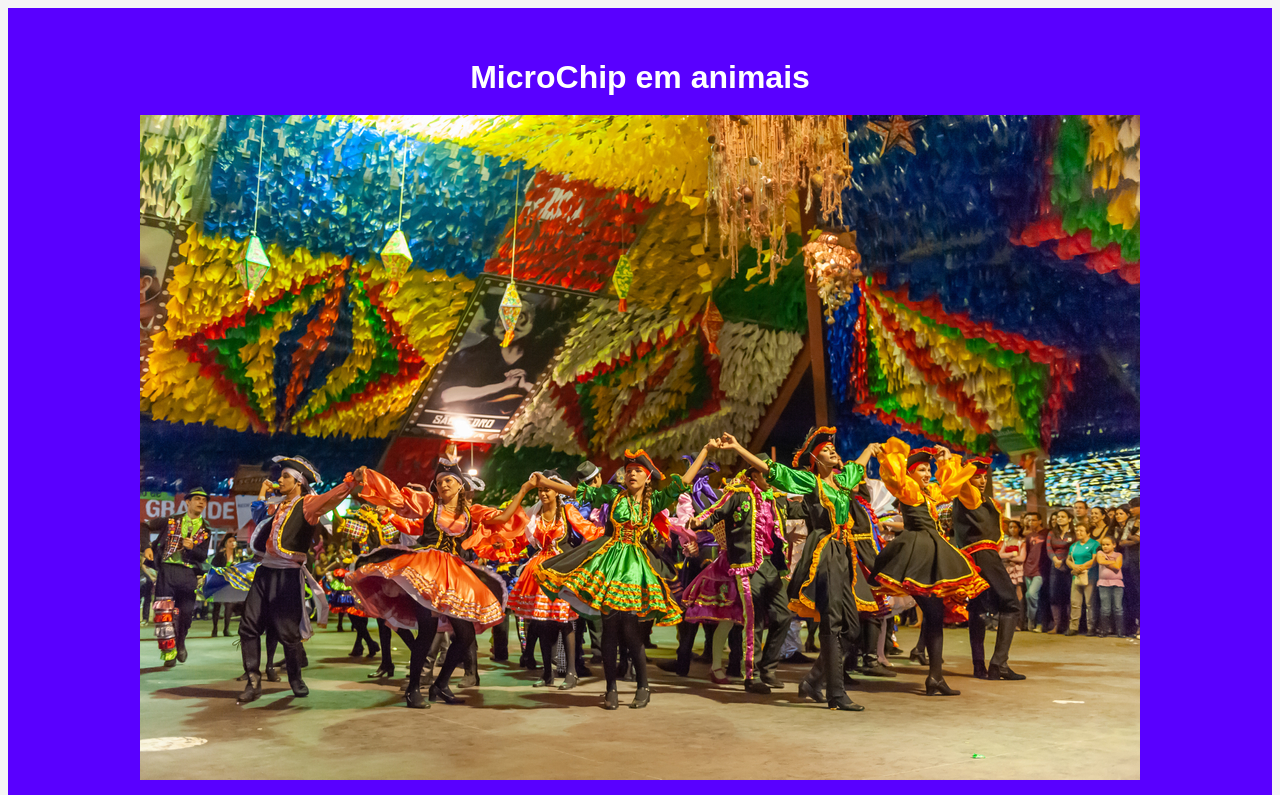
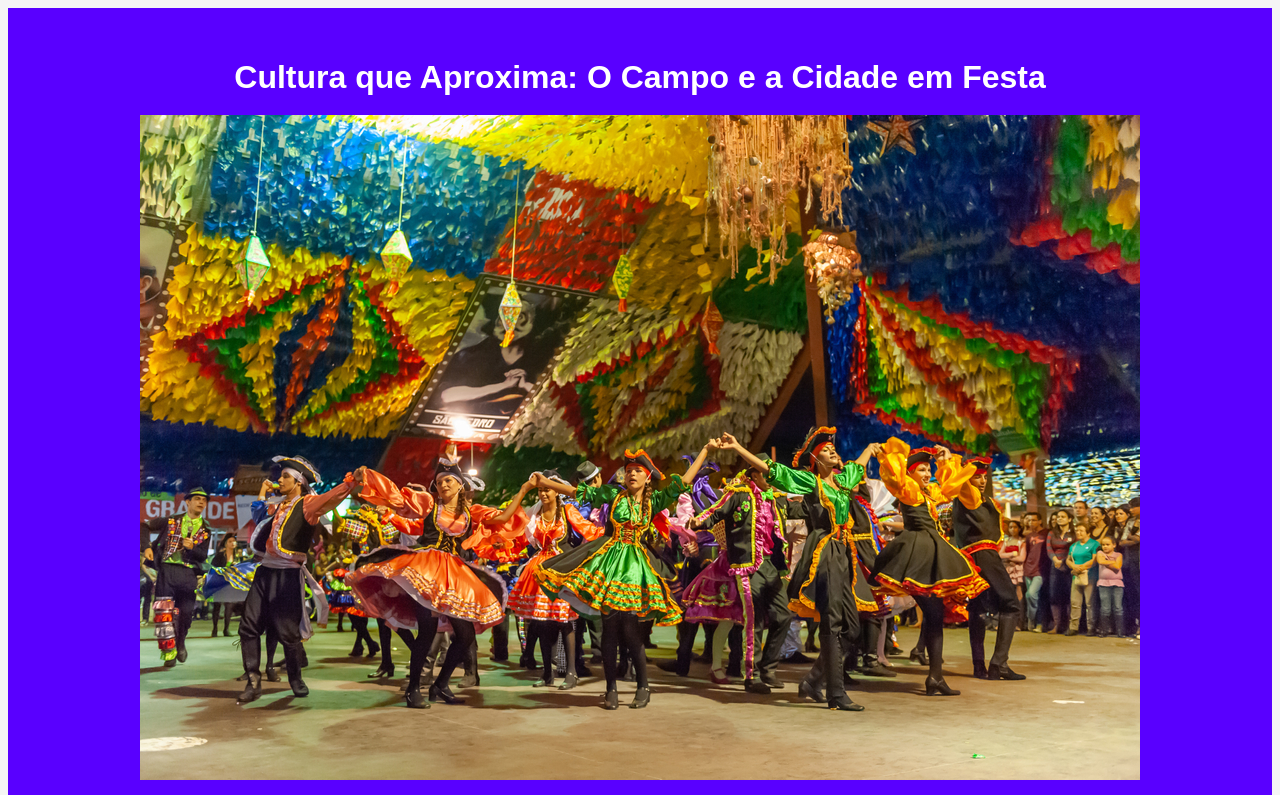
Before and after one commit to camisanjosz/projeto-camila.agrinho, a plain HTML site: page index.html in a window 1280 px wide. Shown: the top 795 px of the page. Drawn offline with Linux system fonts and the light colour scheme.

Commit message:
Mudança do titulo

```diff
--- a/index.html
+++ b/index.html
@@ -9,7 +9,7 @@
 <body>
 
     <header>
-        <h1>MicroChip em animais</h1>
+        <h1>Cultura que Aproxima: O Campo e a Cidade em Festa</h1>
         <img src="img/shutterstock_1954331062.jpg" alt="imagem da festa São João de Caruaru (Pernambuco) - auto-intitulado “Maior e Melhor São João do Mundo”.">
        <p><a href="https://site.zuldigital.com.br/blog/wp-content/uploads/2022/06/shutterstock_1954331062.jpg" target="_blank">fote da imagem</a></p>
         <p>dispositivo eletrônico implantado no animal paridentificar e registrar informações sobre ele</p>
```
